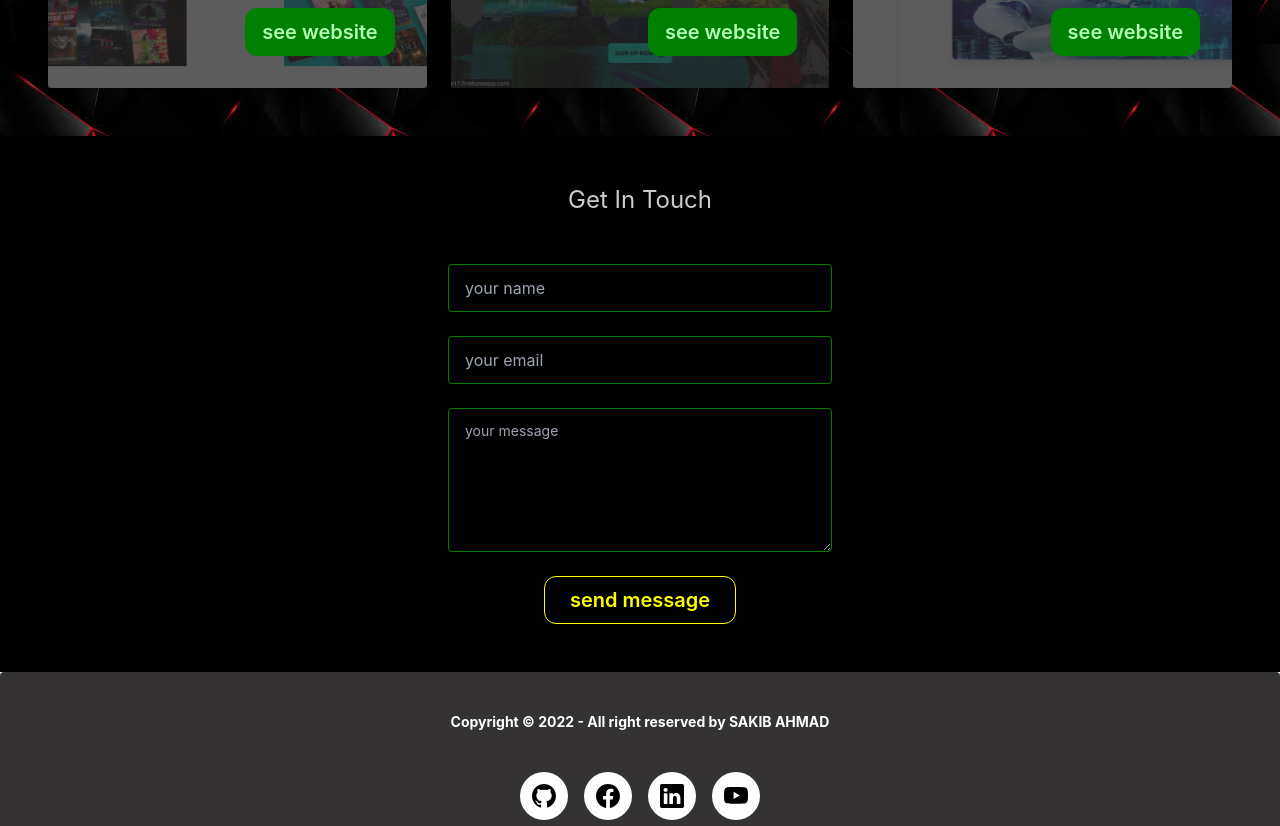
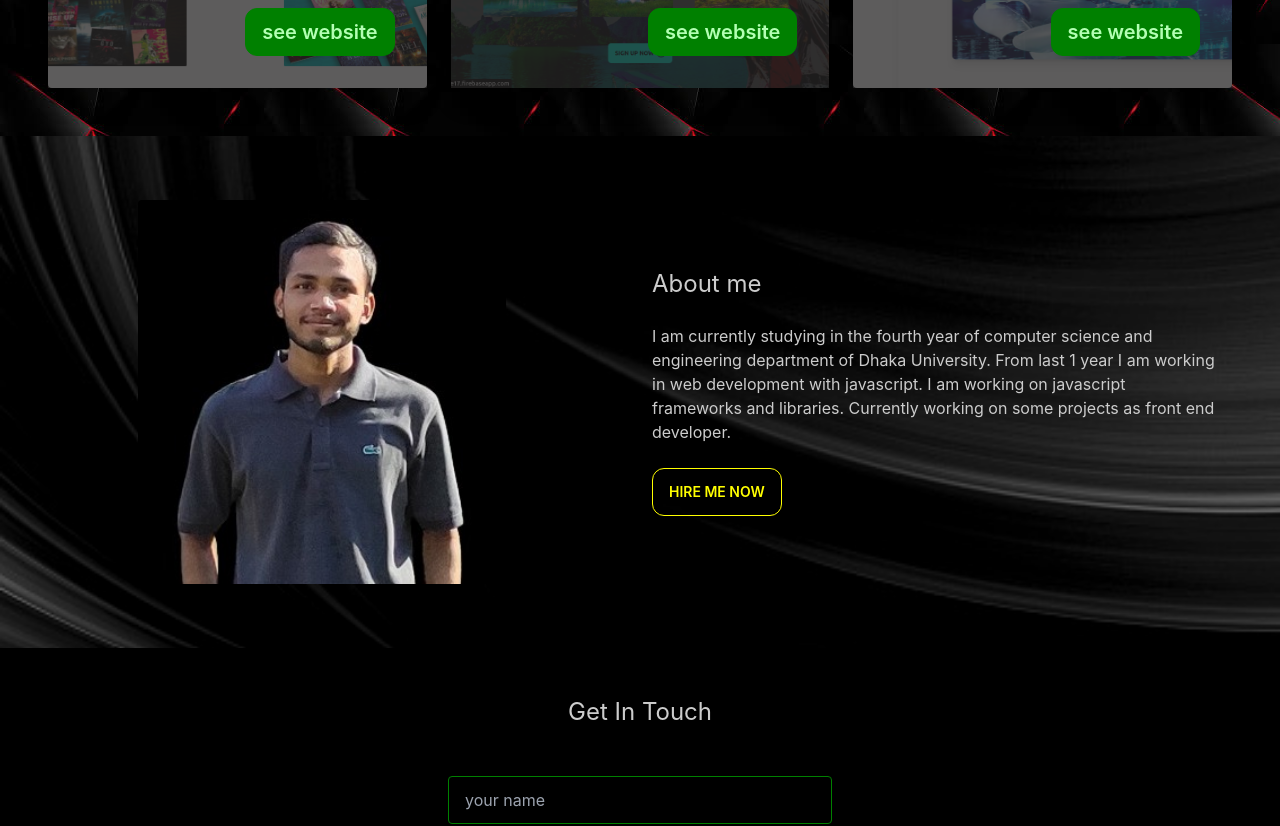
Before and after one commit to easakibahmad/sakib-portfolio, a React (Create React App) app: page / in a window 1280 px wide. Shown: the part 740-1566 px from the top of the page. Built offline with nearby package versions, Linux system fonts and the light colour scheme.

Commit message:
about part done

```diff
--- /dev/null
+++ b/src/components/about/About.js
@@ -0,0 +1,41 @@
+import React from "react";
+import about from "../../assets/images/about.jpg";
+import sakib from "../../assets/images/sakib.jpg";
+
+const About = () => {
+  return (
+    <div
+      id="about"
+      style={{ backgroundImage: `url(${about})` }}
+      data-theme="black"
+      className="hero p-12 px-12"
+    >
+      <div className="hero-content grid grid-cols-1 lg:grid-cols-2 gap-6">
+        <div className="w-full flex justify-center">
+          <img
+            src={sakib}
+            className=" h-96 lg:pr-12 rounded shadow-2xl"
+            alt=""
+          />
+        </div>
+        <div>
+          <h1 className="text-2xl">About me</h1>
+          <p className="py-6">
+            I am currently studying in the fourth year of computer science and
+            engineering department of Dhaka University. From last 1 year I am
+            working in web development with javascript. I am working on
+            javascript frameworks and libraries. Currently working on some
+            projects as front end developer.
+          </p>
+          <a href="https://drive.google.com/file/d/1FqUQ9Hv0tRzD5XQzuu1D20GyVOD3Kphq/view?usp=sharing">
+            <button className="uppercase btn btn-warning btn-outline  rounded-xl">
+              Hire me now
+            </button>
+          </a>
+        </div>
+      </div>
+    </div>
+  );
+};
+
+export default About;
--- a/src/components/contact/Contact.js
+++ b/src/components/contact/Contact.js
@@ -67,7 +67,7 @@ const Contact = () => {
           required
         />
         <button
-          className="text-xl rounded-xl btn btn-outline btn-warning w-48 mx-auto"
+          className=" uppercase rounded-xl btn btn-outline btn-warning w-48 mx-auto"
           type="submit"
         >
           Send Message
--- a/src/components/navbar/Navbar.js
+++ b/src/components/navbar/Navbar.js
@@ -5,7 +5,7 @@ const Navbar = () => {
   return (
     <div
       data-theme="black"
-      className="navbar flex justify-center bg-primary text-primary-content"
+      className="navbar flex justify-center bg-primary text-primary-content sticky top-0"
     >
       <Link to="/" className="btn btn-ghost normal-case text-xl">
         Home
--- a/src/pages/home/Home.js
+++ b/src/pages/home/Home.js
@@ -1,4 +1,5 @@
 import React from "react";
+import About from "../../components/about/About";
 import Banner from "../../components/banner/Banner";
 import Contact from "../../components/contact/Contact";
 import Projects from "../../components/projects/Projects";
@@ -8,6 +9,7 @@ const Home = () => {
     <div>
       <Banner></Banner>
       <Projects></Projects>
+      <About></About>
       <Contact></Contact>
     </div>
   );
```
Also changed, not shown: src/assets/images/about.jpg (added), src/assets/images/sakib.jpg.
